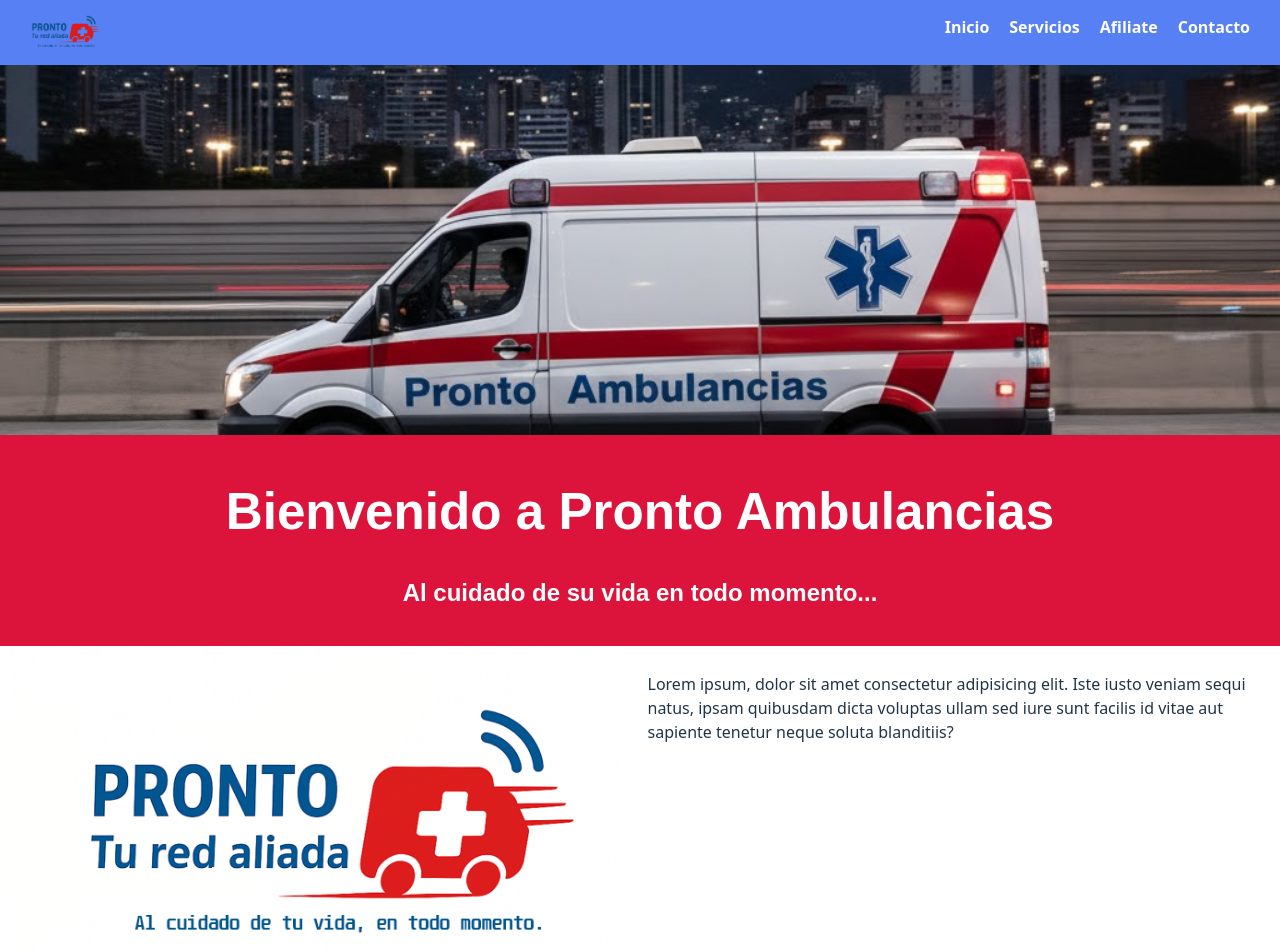
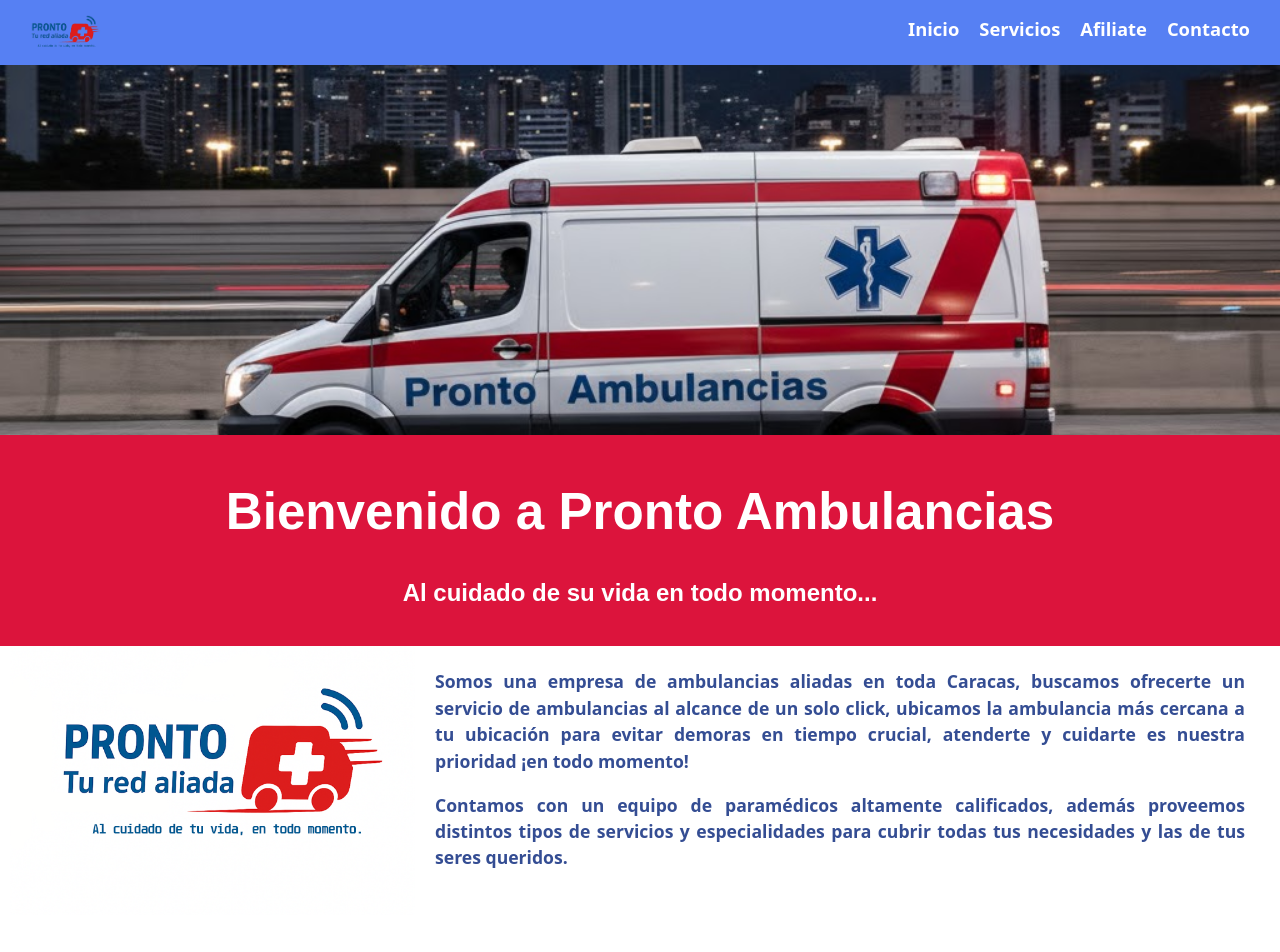
Before and after one commit to melaniem21/webprontoamb, a React (Vite) app: page / in a window 1280 px wide. Shown: the top 952 px of the page. After the commit the page ends 915 px from the top, so only its background shows below. Built offline with nearby package versions, Linux system fonts and the light colour scheme.

Commit message:
listo basico

```diff
--- a/src/App.css
+++ b/src/App.css
@@ -26,23 +26,30 @@
 
 }
 
-.columna-der{
+.columna-der-texto{
   flex: 1;
-  padding: 10px;
+  padding: 5px;
   word-wrap: break-word;
   min-width: 0;
+  margin-right: 20px;
+  text-align: justify;
+  font-weight: bold;
+  color:rgba(4, 35, 121, 0.808);
+  font-size: 110%;
 }
 
 
 .columna-izq{
-  flex: 1;
+  flex: 0.5;
   min-width: 0;
 }
 
 
 .logo1{
-  flex: 1;
+  flex: 1.5;
   max-width: 100%;
+  max-height: 400px;
   height: auto;
   display: block;
+  min-height: 200px;
 }
--- a/src/App.jsx
+++ b/src/App.jsx
@@ -26,13 +26,21 @@
         <div className="columna-izq">
           <img src={logo1} alt="imagen" className= "logo1" />
         </div>
-        <div className="columna-der">
-          <p>Lorem ipsum, dolor sit amet consectetur adipisicing elit. Iste iusto veniam sequi natus, ipsam quibusdam dicta voluptas ullam sed iure sunt facilis id vitae aut sapiente tenetur neque soluta blanditiis?</p>
+        <div className="columna-der-texto">
+          <p>Somos una empresa de ambulancias aliadas en toda Caracas, buscamos ofrecerte
+            un servicio de ambulancias al alcance de un solo click, ubicamos la
+            ambulancia más cercana a tu ubicación para evitar demoras en tiempo
+            crucial, atenderte y cuidarte es nuestra prioridad ¡en todo momento!</p>
+
+          <p>
+            Contamos con un equipo de paramédicos altamente calificados, además proveemos
+            distintos tipos de servicios y especialidades para cubrir todas tus necesidades
+            y las de tus seres queridos.
+          </p>
         </div>
       </div>
       <div>
-        <p>Lorem ipsum, dolor sit amet consectetur adipisicing elit.
-          Atque exercitationem vel dolorem cum distinctio quo similique officia dolores voluptates, voluptatibus tempore corporis explicabo neque laboriosam accusantium quidem, sequi, ducimus recusandae.</p>
+
       </div>
 
       <div>
--- a/src/Header.css
+++ b/src/Header.css
@@ -40,6 +40,6 @@
     text-decoration: none;
     color: rgb(255, 255, 255);
     font-weight: bold;
-    font-size: 100%;
+    font-size: 115%;
     text-align: center;
 }
```
